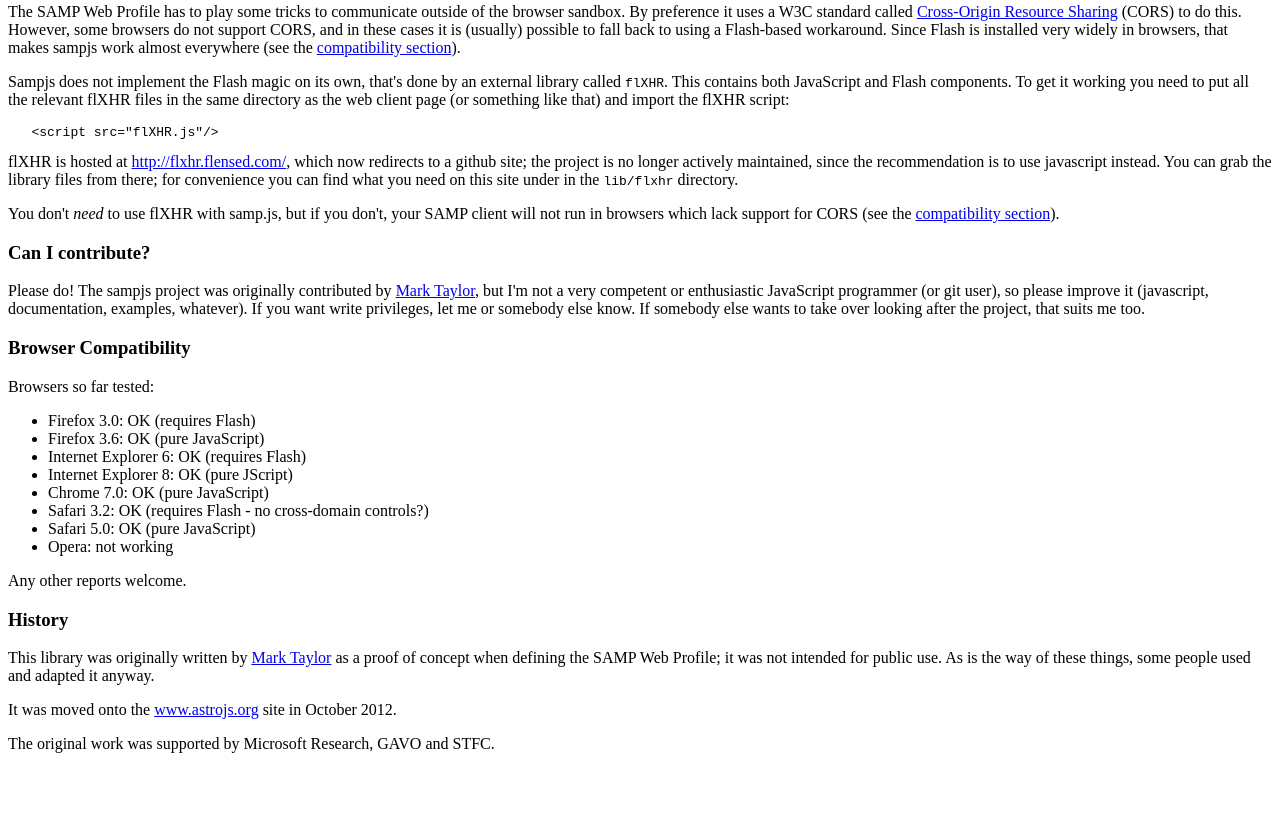
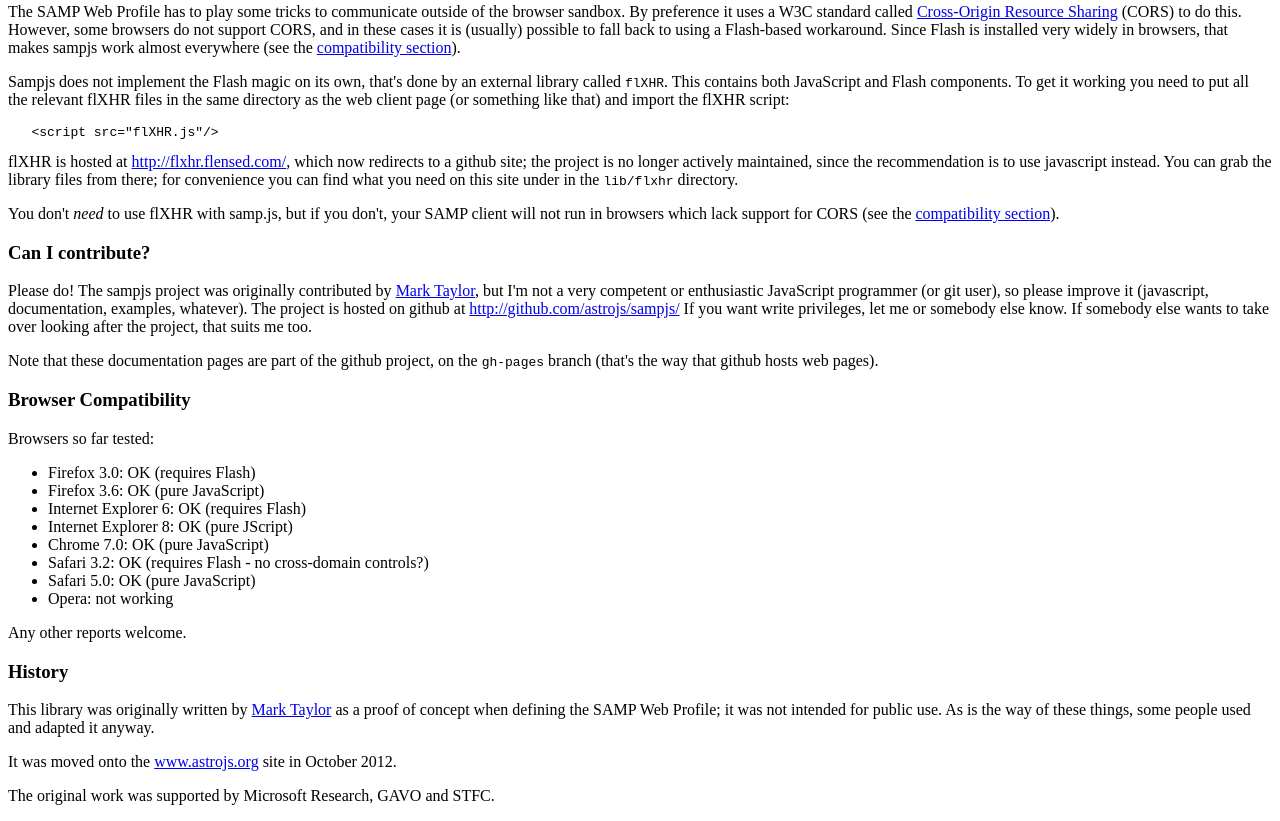
Before and after one commit to astrojs/sampjs, a plain HTML site: page index.html in a window 1280 px wide. Shown: the part 1390-2211 px from the top of the page. Before the commit the page ends 2159 px from the top, so only its background shows below. Drawn offline with Linux system fonts and the light colour scheme.

Commit message:
Add some more links to the documentation index page.

```diff
--- a/index.html
+++ b/index.html
@@ -208,9 +208,17 @@
 but I'm not a very competent or enthusiastic
 JavaScript programmer (or git user), so please improve it
 (javascript, documentation, examples, whatever).
+The project is hosted on github at
+<a href="http://github.com/astrojs/sampjs/"
+   >http://github.com/astrojs/sampjs/</a>
 If you want write privileges, let me or somebody else know.
 If somebody else wants to take over looking after the project,
 that suits me too.
+</p>
+
+<p>Note that these documentation pages are part of the github project,
+on the <code>gh-pages</code> branch
+(that's the way that github hosts web pages).
 </p>
 
 
```
